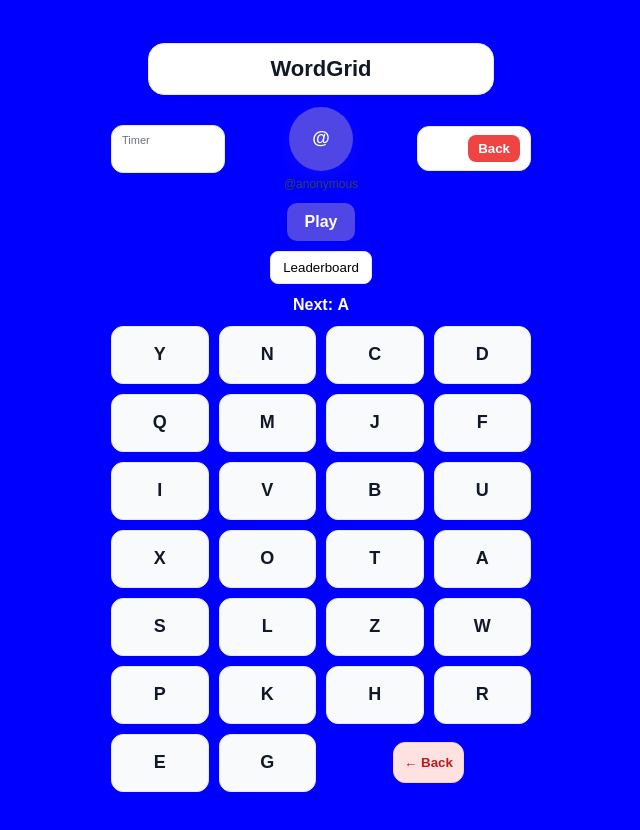
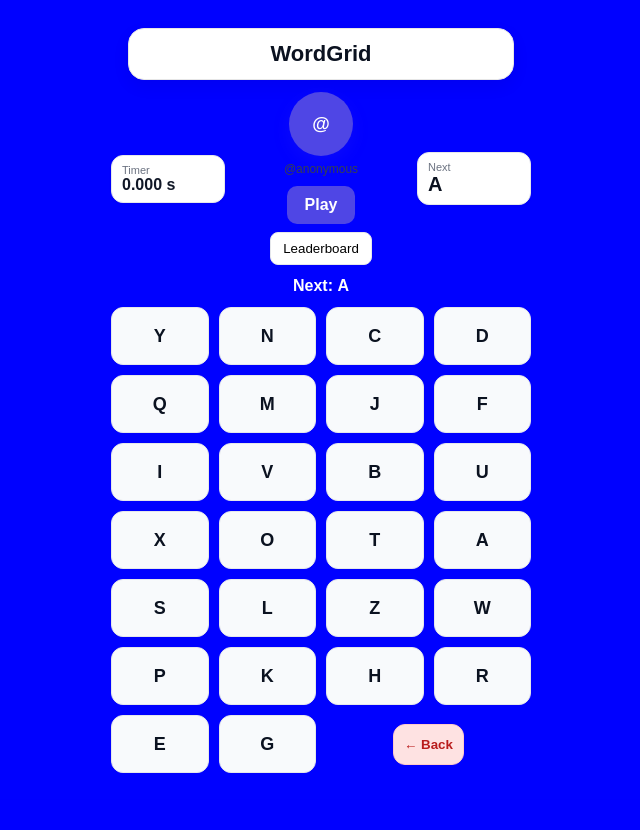
Before and after one commit to rhmarketing24/AZgame, a Next.js app: page /game in a window 1280 px wide. Shown: the whole page, without its empty margins (319-959 px from the left). After the commit the page ends 800 px from the top, so only its background shows below. Built offline with nearby package versions, Linux system fonts and the light colour scheme.

Commit message:
Update GameScreen.jsx

```diff
--- a/components/GameScreen.jsx
+++ b/components/GameScreen.jsx
@@ -3,7 +3,6 @@ import { useEffect, useState, useRef } from 'react';
 import Countdown from './Countdown';
 import FinishScreen from './FinishScreen';
 import Link from 'next/link';
-// import { supabase } from '../lib/supabase'; // optional: uncomment if you use supabase elsewhere
 
 const ALPH = 'ABCDEFGHIJKLMNOPQRSTUVWXYZ'.split('');
 
@@ -20,14 +19,13 @@ export default function GameScreen(){
 
   // UI state for marking clicked/disabled letters and wrong flashes
   const [clickedLetters, setClickedLetters] = useState([]); // letters that were clicked correctly
-  const [wrongLetters, setWrongLetters] = useState([]); // letters currently showing wrong flash
+  const [wrongLetters, setWrongLetters] = useState([]); // letters currently flashing wrong
 
   const intervalRef = useRef(null);
 
-  // initialize board on mount (shuffle alphabet)
   useEffect(()=> {
     setShuffled(shuffle(ALPH));
-    // reset other states in case of hot-reload
+    // reset
     setNextIndex(0);
     setRunning(false);
     setStartTime(null);
@@ -38,7 +36,6 @@ export default function GameScreen(){
     setWrongLetters([]);
   },[]);
 
-  // timer effect
   useEffect(()=> {
     if(running){
       if(intervalRef.current) clearInterval(intervalRef.current);
@@ -56,12 +53,10 @@ export default function GameScreen(){
   const nextLetter = ALPH[nextIndex] || null;
 
   function handleStart(){
-    // start countdown UI
     setCountdown(true);
   }
   function onCountdownFinish(){
     setCountdown(false);
-    // begin game
     setRunning(true);
     setStartTime(Date.now());
     setElapsed(0);
@@ -70,7 +65,6 @@ export default function GameScreen(){
     setWrongLetters([]);
     setFinished(false);
     setSubmitted(false);
-    // shuffle letters for fresh start
     setShuffled(shuffle(ALPH));
   }
 
@@ -78,17 +72,14 @@ export default function GameScreen(){
     if(!running) return;
     if(finished) return;
     if(!letter) return; // empty slot
-    // prevent re-clicking already-correct-letter
-    if(clickedLetters.includes(letter)) return;
+    if(clickedLetters.includes(letter)) return; // already clicked correct
 
     if(letter === nextLetter){
-      // correct click
+      // correct
       setClickedLetters(prev => [...prev, letter]);
       setNextIndex(i => {
         const ni = i + 1;
-        // check finish condition
         if(ni >= ALPH.length){
-          // finished
           setRunning(false);
           setFinished(true);
           setElapsed((Date.now() - startTime)/1000);
@@ -96,14 +87,11 @@ export default function GameScreen(){
         return ni;
       });
     } else {
-      // wrong click: mark temporarily
-      setWrongLetters(prev => {
-        if(prev.includes(letter)) return prev;
-        return [...prev, letter];
-      });
+      // wrong flash (state-driven)
+      setWrongLetters(prev => (prev.includes(letter) ? prev : [...prev, letter]));
       setTimeout(()=> {
         setWrongLetters(prev => prev.filter(x => x !== letter));
-      }, 500);
+      }, 450);
     }
   }
 
@@ -121,7 +109,6 @@ export default function GameScreen(){
   }
 
   function retry(){
-    // reset
     setShuffled(shuffle(ALPH));
     setNextIndex(0);
     setRunning(false);
@@ -134,10 +121,10 @@ export default function GameScreen(){
     setCountdown(false);
   }
 
-  // Build 7x4 grid from shuffled letters (first 26 letters fill first 26 slots, rest empty)
+  // 7x4 grid builder (pads to 28)
   function makeGridFromShuffled(arr){
     const items = [...arr];
-    while(items.length < 28) items.push(''); // pad to 28
+    while(items.length < 28) items.push('');
     const rows = [];
     for(let i=0;i<7;i++){
       rows.push(items.slice(i*4, i*4 + 4));
@@ -145,71 +132,70 @@ export default function GameScreen(){
     return rows;
   }
 
-  // helper to get user initials
+  // initials for avatar
   const initials = (user || '@').split(' ').map(s=>s[0]||'').slice(0,2).join('').toUpperCase();
 
+  // Styles inline to keep single-file easy to drop in; change to classes if you prefer
+  const styles = {
+    container: { padding:16, display:'flex', justifyContent:'center', background:'#0011ff10' },
+    cardAppName: {
+      margin:'12px auto', maxWidth:360, background:'#fff', borderRadius:16,
+      padding:12, boxShadow:'0 6px 18px rgba(0,0,0,0.06)', border:'1px solid #e6e6e6', textAlign:'center'
+    },
+    topGrid: { display:'grid', gridTemplateColumns:'1fr auto 1fr', gap:12, alignItems:'center', marginBottom:12 },
+    slimBox: { minWidth:92, background:'#fff', borderRadius:12, padding:'8px 10px', border:'1px solid #e5e7eb', boxShadow:'0 1px 3px rgba(0,0,0,0.03)' },
+    avatarCircle: { height:64, width:64, borderRadius:999, background:'#4f46e5', display:'flex', alignItems:'center', justifyContent:'center', color:'#fff', fontWeight:800, fontSize:18, boxShadow:'0 6px 18px rgba(79,70,229,0.14)' },
+    playBtn: { background:'#4f46e5', color:'#fff', border:'none', padding:'10px 18px', borderRadius:10, fontWeight:800, fontSize:16, cursor:'pointer' },
+    smallBtn: { background:'#fff', border:'1px solid #e5e7eb', padding:'8px 12px', borderRadius:8, cursor:'pointer' },
+    boardGap: { marginTop:12 },
+    cellBase: {
+      height:56, borderRadius:12, border:'1px solid #e5e7eb', display:'flex', alignItems:'center', justifyContent:'center', fontSize:18, fontWeight:800, userSelect:'none', transition:'background 160ms, color 120ms'
+    }
+  };
+
   return (
-    <div className="container" style={{padding:16, display:'flex', justifyContent:'center'}}>
+    <div style={styles.container}>
       <div style={{width:'100%', maxWidth:420}}>
         {/* App name box */}
-        <div style={{
-          margin:'12px auto',
-          maxWidth:320,
-          background:'#fff',
-          borderRadius:16,
-          padding:12,
-          boxShadow:'0 4px 12px rgba(0,0,0,0.06)',
-          border:'1px solid #e6e6e6',
-          textAlign:'center'
-        }}>
-          <h1 style={{margin:0, fontSize:22, fontWeight:800, color:'#111827'}}>WordGrid</h1>
+        <div style={styles.cardAppName}>
+          <h1 style={{margin:0, fontSize:22, fontWeight:800, color:'#0b1220'}}>WordGrid</h1>
         </div>
 
-        {/* Top row: Timer | Avatar+username | Back */}
-        <div style={{display:'grid', gridTemplateColumns:'1fr auto 1fr', gap:12, alignItems:'center', marginBottom:12}}>
+        {/* Top row: Timer | Avatar+username | Next */}
+        <div style={styles.topGrid}>
           {/* Timer (left slim) */}
           <div style={{display:'flex', justifyContent:'flex-start'}}>
-            <div style={{
-              minWidth:92,
-              background:'#fff',
-              borderRadius:12,
-              padding:'8px 10px',
-              border:'1px solid #e5e7eb',
-              boxShadow:'0 1px 3px rgba(0,0,0,0.03)'
-            }}>
+            <div style={styles.slimBox}>
               <div style={{fontSize:11, color:'#6b7280'}}>Timer</div>
-              <div style={{fontSize:16, fontWeight:700}}>{running ? elapsed.toFixed(3)+' s' : (finished ? elapsed.toFixed(3)+' s' : '0.000 s')}</div>
+              <div style={{fontSize:16, fontWeight:700, color:'#111827'}}>
+                { running ? elapsed.toFixed(3)+' s' : (finished ? elapsed.toFixed(3)+' s' : '0.000 s') }
+              </div>
             </div>
           </div>
 
           {/* Avatar center */}
           <div style={{display:'flex', flexDirection:'column', alignItems:'center'}}>
-            <div style={{
-              height:64, width:64, borderRadius:999, background:'#4f46e5',
-              display:'flex', alignItems:'center', justifyContent:'center',
-              color:'#fff', fontWeight:800, fontSize:18, boxShadow:'0 6px 18px rgba(79,70,229,0.14)'
-            }}>
-              {initials}
+            <div style={styles.avatarCircle}>
+              {initials || '@'}
             </div>
             <div style={{marginTop:6, fontSize:12, color:'#374151'}}>{user}</div>
+
+            {/* Play button below avatar */}
+            {!running && !finished && !countdown && (
+              <div style={{marginTop:10, display:'flex', flexDirection:'column', alignItems:'center', gap:8}}>
+                <button onClick={handleStart} style={styles.playBtn}>Play</button>
+                <div>
+                  <Link href="/leaderboard"><button style={styles.smallBtn}>Leaderboard</button></Link>
+                </div>
+              </div>
+            )}
           </div>
 
-          {/* Back (right slim) */}
+          {/* Next (right slim) */}
           <div style={{display:'flex', justifyContent:'flex-end'}}>
-            <div style={{
-              minWidth:92,
-              display:'flex', justifyContent:'flex-end',
-              background:'#fff', borderRadius:12, padding:'8px 10px',
-              border:'1px solid #e5e7eb', boxShadow:'0 1px 3px rgba(0,0,0,0.03)'
-            }}>
-              <Link href="/">
-                <button style={{
-                  background:'#ef4444', color:'#fff', border:'none', padding:'6px 10px',
-                  borderRadius:8, fontWeight:700, cursor:'pointer'
-                }}>
-                  Back
-                </button>
-              </Link>
+            <div style={styles.slimBox}>
+              <div style={{fontSize:11, color:'#6b7280'}}>Next</div>
+              <div style={{fontSize:20, fontWeight:800, color:'#0b1220'}}>{nextLetter || '—'}</div>
             </div>
           </div>
         </div>
@@ -221,35 +207,18 @@ export default function GameScreen(){
           </div>
         )}
 
-        {/* Play / Leaderboard area (shown when not running and not finished and not in countdown) */}
-        {!running && !finished && !countdown && (
-          <div style={{textAlign:'center', marginTop:8}}>
-            <button onClick={handleStart} style={{
-              background:'#4f46e5', color:'#fff', border:'none', padding:'10px 18px',
-              borderRadius:10, fontWeight:800, fontSize:16, cursor:'pointer'
-            }}>
-              Play
-            </button>
-            <div style={{marginTop:10}}>
-              <Link href="/leaderboard"><button style={{
-                background:'#fff', border:'1px solid #e5e7eb', padding:'8px 12px', borderRadius:8, cursor:'pointer'
-              }}>Leaderboard</button></Link>
-            </div>
-          </div>
-        )}
-
-        {/* Current Next indicator */}
+        {/* Next indicator (redundant but safe) */}
         <div style={{textAlign:'center', marginTop:12}}>
           <h3 style={{margin:0, fontSize:16}}>Next: <span style={{fontWeight:800}}>{nextLetter || '—'}</span></h3>
         </div>
 
         {/* Board: 7 rows x 4 cols */}
-        <div style={{marginTop:12}}>
+        <div style={styles.boardGap}>
           { makeGridFromShuffled(shuffled).map((row, rIdx) => (
             <div key={rIdx} style={{display:'grid', gridTemplateColumns:'repeat(4,1fr)', gap:10, marginBottom:10}}>
               {row.map((cell, cIdx) => {
                 const isLastRow = rIdx === 6;
-                // last row: cells 0 & 1 normal, cells 2+3 -> Back button spanning 2 cols (we render at cIdx===3)
+                // last row: cells 0 & 1 normal, cells 2+3 -> Back button spanning 2 cols (render at cIdx===3)
                 if(isLastRow && cIdx === 2) return null;
                 if(isLastRow && cIdx === 3){
                   return (
@@ -260,8 +229,9 @@ export default function GameScreen(){
                         background:'#fee2e2',
                         border:'1px solid #fecaca',
                         width:'100%',
-                        fontWeight:700,
-                        color:'#b91c1c'
+                        fontWeight:800,
+                        color:'#b91c1c',
+                        cursor:'pointer'
                       }}>← Back</button></Link>
                     </div>
                   );
@@ -272,27 +242,23 @@ export default function GameScreen(){
                 const isWrong = letter && wrongLetters.includes(letter);
                 const isDisabled = !letter || isClicked;
 
+                // determine background + text color
+                let background = '#f8fafc'; // default very light
+                let color = '#0b1220'; // default dark text
+                if(isClicked){
+                  background = '#10b981'; // teal/green
+                  color = '#ffffff';
+                } else if(isWrong){
+                  background = '#fb7185'; // rose-400
+                  color = '#ffffff';
+                }
+
                 const baseStyle = {
-                  height:56,
-                  borderRadius:12,
-                  border:'1px solid #e5e7eb',
-                  display:'flex',
-                  alignItems:'center',
-                  justifyContent:'center',
-                  fontSize:18,
-                  fontWeight:800,
-                  userSelect:'none',
-                  cursor: letter && !isDisabled ? 'pointer' : 'default',
-                  transition:'background 180ms, transform 120ms',
-                  background: '#f8fafc',
-                  color:'#111827'
+                  ...styles.cellBase,
+                  background,
+                  color,
+                  cursor: letter && !isDisabled ? 'pointer' : 'default'
                 };
-
-                if(isClicked){
-                  baseStyle.background = '#d1fae5'; // light green
-                } else if(isWrong){
-                  baseStyle.background = '#fee2e2'; // light red flash
-                }
 
                 return (
                   <div
@@ -320,7 +286,6 @@ export default function GameScreen(){
             submitted={submitted}
           />
         )}
-
       </div>
     </div>
   );
```
